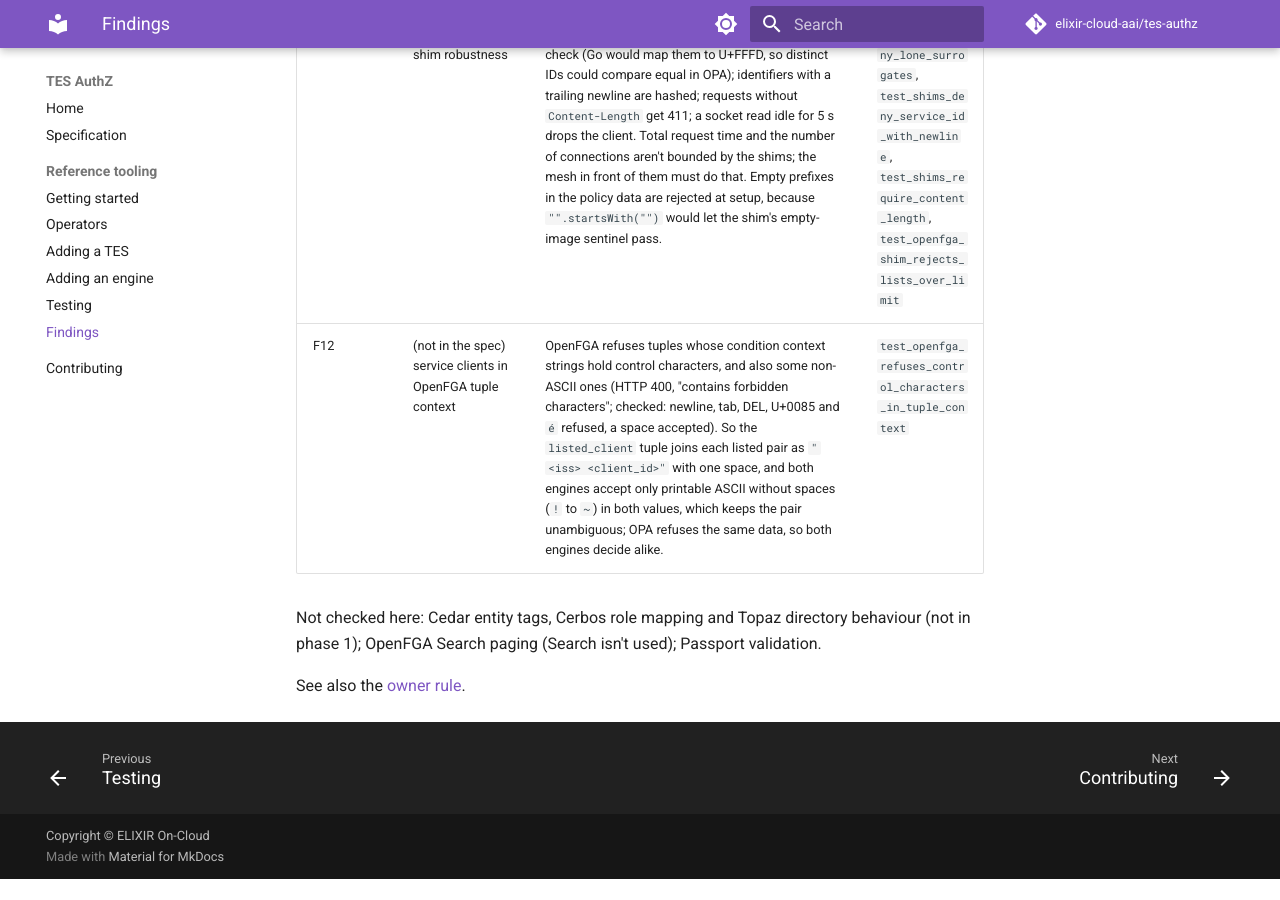
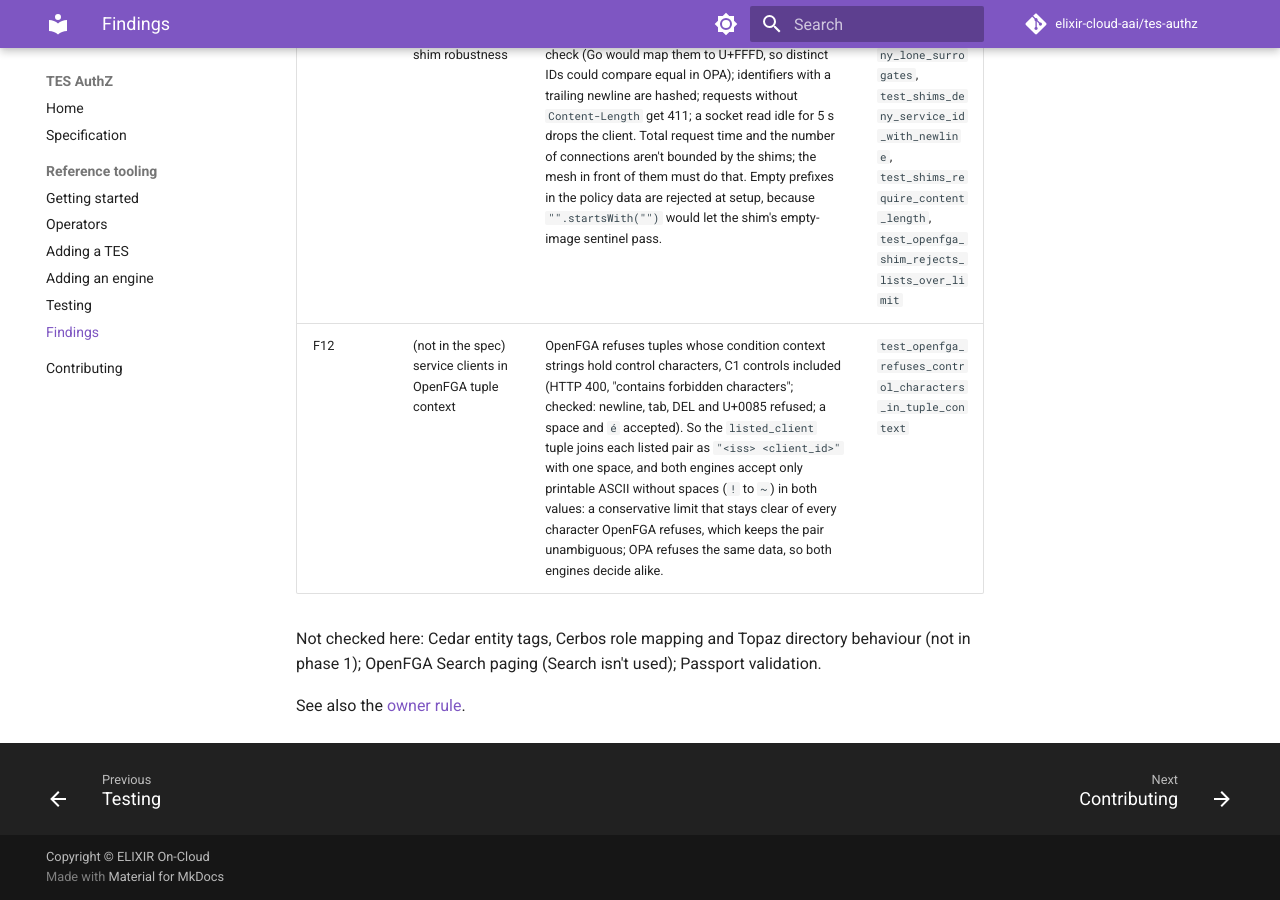
Before and after one commit to elixir-cloud-aai/tes-authz, an MkDocs documentation site: the page built from docs/findings.md, in a window 1280 px wide and 900 px high, scrolled down 2374 px. Built offline with MkDocs 1.6.1 and Material for MkDocs 9.7.7, drawn with Linux system fonts in a browser that asks for light colours; comment, search, counter and statistics services are not loaded; before the commit the page ends 3253 px from its top, so only the background shows below that.

Commit message:
docs: correct finding F12 and test the self-check
OpenFGA accepts é; only control characters (C1 included) are refused,
so the ASCII-only rule is a conservative choice. Pin the self-check's
non-member, unlisted CreateTask case.

Co-Authored-By: Claude Opus 5.5 <noreply@anthropic.com>
Claude-Session: https://claude.ai/code/session_011FSoqN5w1v5t1QRTKU7ad5

```diff
--- a/docs/findings.md
+++ b/docs/findings.md
@@ -17,7 +17,7 @@ Results come from OPA 1.22.4 and OpenFGA v1.22.1 (`OPENFGA_EXPERIMENTALS=authzen
 | F9 | OpenFGA's AuthZEN endpoint is store-scoped, so v1 config takes the full URL ([§2](specification.md#2-standards-considered), [§7](specification.md#7-reference-decision-service-and-engines)) | **Verified**: `/stores/{id}/access/v1/evaluation`. The shim hides this, so the TES config holds the shim URL. | `fga_eval` fixture |
 | F10 | `X-Request-ID` (AuthZEN §10.1.3) | OpenFGA **doesn't echo** a client-supplied ID; both shims do, for log correlation. | `test_openfga_does_not_echo_request_id`, `test_shims_echo_request_id` |
 | F11 | (not in the spec) shim robustness | Lone UTF-16 surrogates are denied by the contract check (Go would map them to U+FFFD, so distinct IDs could compare equal in OPA); identifiers with a trailing newline are hashed; requests without `Content-Length` get 411; a socket read idle for 5 s drops the client. Total request time and the number of connections aren't bounded by the shims; the mesh in front of them must do that. Empty prefixes in the policy data are rejected at setup, because `"".startsWith("")` would let the shim's empty-image sentinel pass. | `test_shims_deny_lone_surrogates`, `test_shims_deny_service_id_with_newline`, `test_shims_require_content_length`, `test_openfga_shim_rejects_lists_over_limit` |
-| F12 | (not in the spec) service clients in OpenFGA tuple context | OpenFGA refuses tuples whose condition context strings hold control characters, and also some non-ASCII ones (HTTP 400, "contains forbidden characters"; checked: newline, tab, DEL, U+0085 and `é` refused, a space accepted). So the `listed_client` tuple joins each listed pair as `"<iss> <client_id>"` with one space, and both engines accept only printable ASCII without spaces (`!` to `~`) in both values, which keeps the pair unambiguous; OPA refuses the same data, so both engines decide alike. | `test_openfga_refuses_control_characters_in_tuple_context` |
+| F12 | (not in the spec) service clients in OpenFGA tuple context | OpenFGA refuses tuples whose condition context strings hold control characters, C1 controls included (HTTP 400, "contains forbidden characters"; checked: newline, tab, DEL and U+0085 refused; a space and `é` accepted). So the `listed_client` tuple joins each listed pair as `"<iss> <client_id>"` with one space, and both engines accept only printable ASCII without spaces (`!` to `~`) in both values: a conservative limit that stays clear of every character OpenFGA refuses, which keeps the pair unambiguous; OPA refuses the same data, so both engines decide alike. | `test_openfga_refuses_control_characters_in_tuple_context` |
 
 Not checked here: Cedar entity tags, Cerbos role mapping and Topaz directory behaviour (not in phase 1); OpenFGA Search paging (Search isn't used); Passport validation.
 
```
Also changed, not shown: docs/operators.md (+1 -1 lines), 3 other files.
